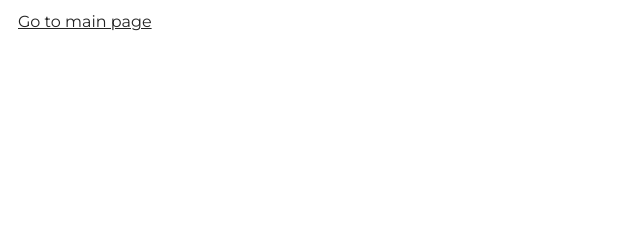
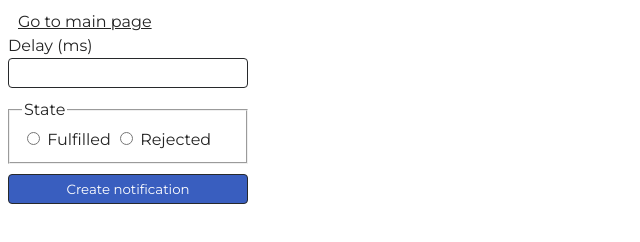
Before and after one commit to Serhii-Ivanchenko/goit-js-hw-10, a website built with Vite: page src/2-snackbar.html in a window 1280 px wide. Shown: the whole page, without its empty margins (0-640 px from the left). Built offline with nearby package versions, Linux system fonts and the light colour scheme.

Commit message:
task-2 markup and css done

```diff
--- a/src/2-snackbar.html
+++ b/src/2-snackbar.html
@@ -14,8 +14,27 @@
     <link rel="stylesheet" href="./css/styles.css" />
   </head>
   <body>
-    <section>
-      <a href="./index.html">Go to main page</a>
-    </section>
+    <a href="./index.html">Go to main page</a>
+
+    <form class="form">
+      <label>
+        Delay (ms)
+        <input type="number" name="delay" required />
+      </label>
+
+      <fieldset>
+        <legend>State</legend>
+        <label>
+          <input type="radio" name="state" value="fulfilled" required />
+          Fulfilled
+        </label>
+        <label>
+          <input type="radio" name="state" value="rejected" required />
+          Rejected
+        </label>
+      </fieldset>
+
+      <button type="submit">Create notification</button>
+    </form>
   </body>
 </html>
--- a/src/css/1-timer.css
+++ b/src/css/1-timer.css
@@ -1,4 +1,4 @@
-body {
+section {
     font-family: "Montserrat", sans-serif;
     text-align: center;
 }
@@ -10,7 +10,7 @@ a {
     margin-left: 10px;
 }
 
-input {
+input#datetime-picker {
     box-sizing: border-box;
     width: 360px;
     height: 40px;
@@ -29,20 +29,20 @@ input {
     margin-right: auto;
 }
 
-input:disabled {
+input#datetime-picker:disabled {
     color: gray;
     border-color: gray;
 }
 
-input:disabled:hover {
+input#datetime-picker:disabled:hover {
     box-shadow: none;
 }
 
-input:hover {
+input#datetime-picker:hover {
     box-shadow: rgba(0, 0, 0, 0.25) 0px 54px 55px, rgba(0, 0, 0, 0.12) 0px -12px 30px, rgba(0, 0, 0, 0.12) 0px 4px 6px, rgba(0, 0, 0, 0.17) 0px 12px 13px, rgba(0, 0, 0, 0.09) 0px -3px 5px;
 }
 
-button {
+button[data-start] {
     display: block;
     margin-left: auto;
     margin-right: auto;
@@ -59,15 +59,15 @@ button {
     font-size: 24px;
 }
 
-button:disabled {
+button[data-start]:disabled {
     background-color: lightgray;
 }
 
-button:disabled:hover {
+button[data-start]:disabled:hover {
     background-color: lightgray;
 }
 
-button:hover {
+button[data-start]:hover {
     background-color: #191970;
 }
 
--- a/src/css/2-snackbar.css
+++ b/src/css/2-snackbar.css
@@ -1,6 +1,38 @@
-a {
+.form {}
+
+form>label {
     display: flex;
-    gap: 20px;
-    margin-top: 10px;
-    margin-left: 10px;
+    flex-direction: column;
 }
+
+input[name="delay"] {
+    font-family: "Montserrat", sans-serif;
+    box-sizing: border-box;
+    width: 240px;
+    height: 30px;
+    padding-left: 10px;
+    border-radius: 4px;
+    outline: none;
+    border: 1px solid #27292b;
+}
+
+fieldset {
+    box-sizing: border-box;
+    width: 240px;
+    margin: 10px 0;
+}
+
+button[type=submit] {
+    width: 240px;
+    height: 30px;
+    border-radius: 4px;
+    outline: none;
+    border: 1px solid #27292b;
+    background-color: #395ebf;
+    font-family: "Montserrat", sans-serif;
+    color: white;
+}
+
+button[type=submit]:hover {
+    background-color: #191970;
+}
```
